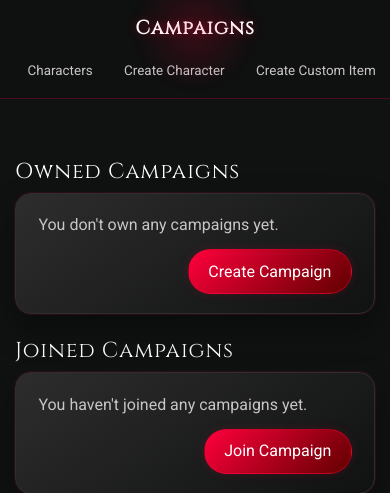
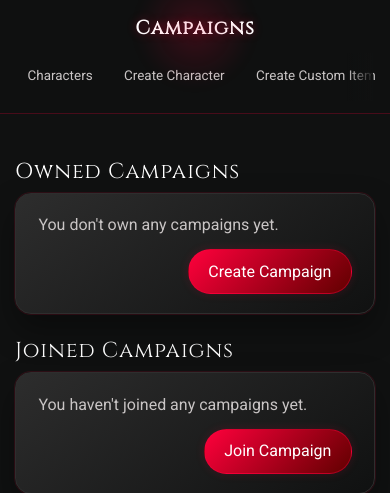
Before and after one commit to PedroCostaLima0406/CS50x-Final-Project---Rune20, a Flask app: page /campaigns in a window 390 px wide. Shown: the top 493 px of the page. Run offline with Flask 3, Linux system fonts and the light colour scheme; the visitor is signed in with stand-in values (Sample User, id 1); data that the repository does not hold is empty; some libraries are stand-ins or nearby versions.

Commit message:
Updated nav styling

```diff
--- a/static/stylesheet.css
+++ b/static/stylesheet.css
@@ -378,7 +378,7 @@ ul {
     animation: pulse 1s infinite;
 }
 
-/* common elements & layout polish */
+/* common elements and layout polish */
 main h2,
 main h3,
 main h4 {
@@ -1492,24 +1492,47 @@ button:hover,
         gap: 8px;
     }
     nav {
+        position: relative;
         width: 100%;
         overflow-x: auto;
         -webkit-overflow-scrolling: touch;
-        padding: 5px 0;
-        scrollbar-width: none; /* Hide Firefox scrollbar */
+        scroll-snap-type: x proximity;
+        padding: 5px 0 7px;
+        scrollbar-width: thin;
+        scrollbar-color: rgba(255, 0, 60, 0.35) transparent;
+    }
+    nav::after {
+        content: "";
+        position: absolute;
+        top: 0;
+        right: 0;
+        width: 26px;
+        height: 100%;
+        background: linear-gradient(to right, rgba(16, 17, 17, 0), rgba(16, 17, 17, 0.96));
+        pointer-events: none;
+        z-index: 1;
     }
     nav::-webkit-scrollbar {
-        display: none; /* Hide Chrome/Safari scrollbar */
+        height: 4px;
+    }
+    nav::-webkit-scrollbar-thumb {
+        background: rgba(255, 0, 60, 0.35);
+        border-radius: 99px;
     }
     nav ul {
         flex-wrap: nowrap;
         justify-content: flex-start;
         gap: 0.4rem;
+        width: max-content;
+        min-width: 100%;
+        padding: 0 10px 0 2px;
     }
     nav li {
         flex-shrink: 0;
+        scroll-snap-align: start;
     }
     nav a {
+        display: block;
         font-size: 0.84rem;
         padding: 0.45rem 0.72rem;
         border-radius: 14px;
```
